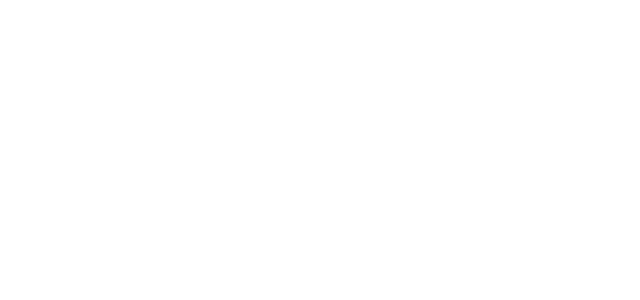
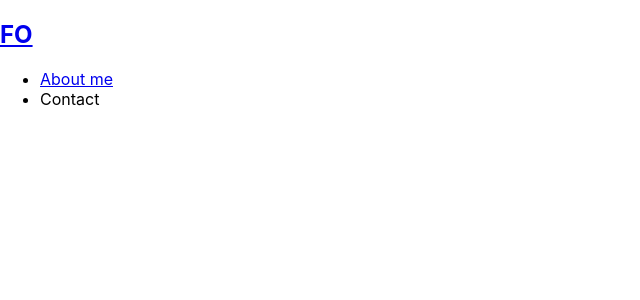
Before and after one commit to Feortegas/portfolio-react, a React (Create React App) app: page / in a window 1280 px wide. Shown: the top 300 px of the page, without its empty margins (0-640 px from the left). Built offline with nearby package versions, Linux system fonts and the light colour scheme.

Commit message:
initial Nav component

```diff
--- a/src/App.css
+++ /dev/null
@@ -1,38 +0,0 @@
-.App {
-  text-align: center;
-}
-
-.App-logo {
-  height: 40vmin;
-  pointer-events: none;
-}
-
-@media (prefers-reduced-motion: no-preference) {
-  .App-logo {
-    animation: App-logo-spin infinite 20s linear;
-  }
-}
-
-.App-header {
-  background-color: #282c34;
-  min-height: 100vh;
-  display: flex;
-  flex-direction: column;
-  align-items: center;
-  justify-content: center;
-  font-size: calc(10px + 2vmin);
-  color: white;
-}
-
-.App-link {
-  color: #61dafb;
-}
-
-@keyframes App-logo-spin {
-  from {
-    transform: rotate(0deg);
-  }
-  to {
-    transform: rotate(360deg);
-  }
-}
--- a/src/App.js
+++ b/src/App.js
@@ -1,8 +1,10 @@
-import './App.css';
+import React from 'react';
+import Nav from './components/Nav';
 
 function App() {
   return (
     <div>
+      <Nav></Nav>
     </div>
   );
 }
--- /dev/null
+++ b/src/components/Nav.js
@@ -0,0 +1,27 @@
+import React from "react";
+
+function Nav() {
+    return (
+        <header>
+            <h2>
+                <a href='/'>
+                    <span role='img' aria-label="FO">FO</span>
+                </a>
+            </h2>
+            <nav>
+                <ul className="flex-row">
+                    <li className="mx-2">
+                        <a href="#about">
+                            About me
+                        </a>
+                    </li>
+                    <li>
+                        <span>Contact</span>
+                    </li>
+                </ul>
+            </nav>
+        </header>
+    );
+}
+
+export default Nav;
```
